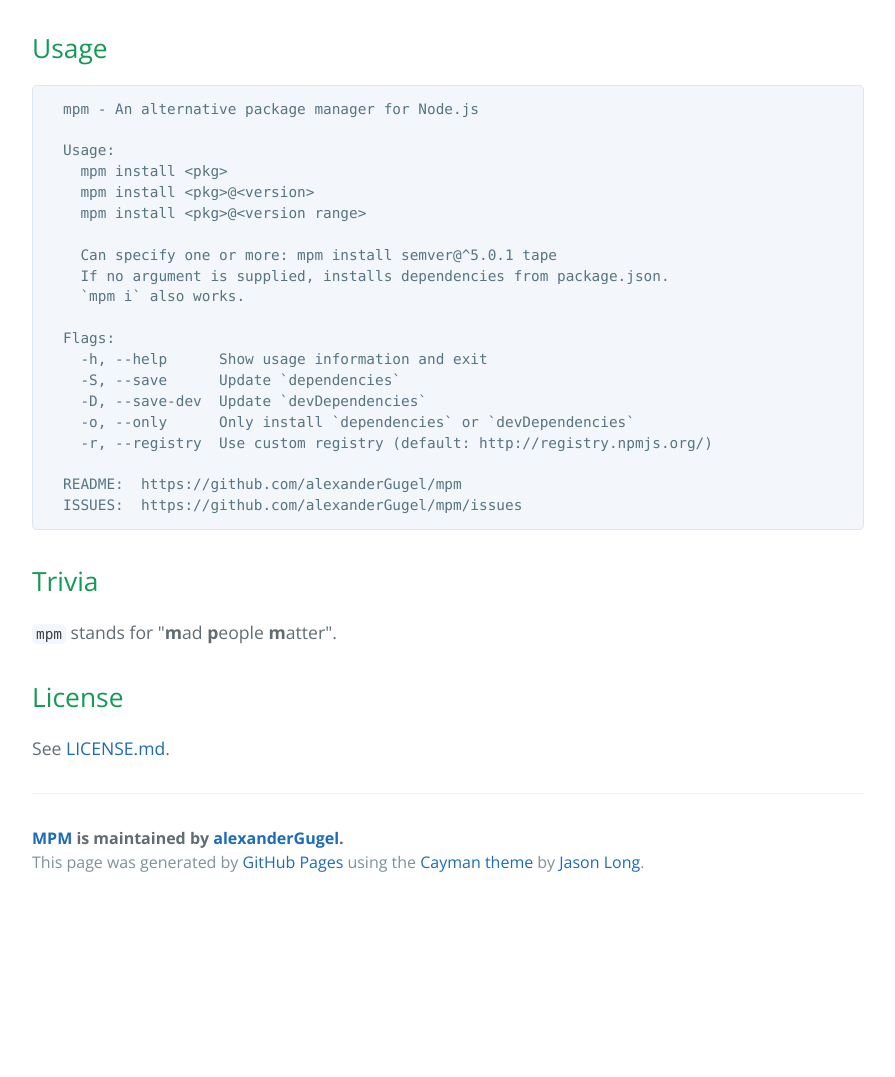
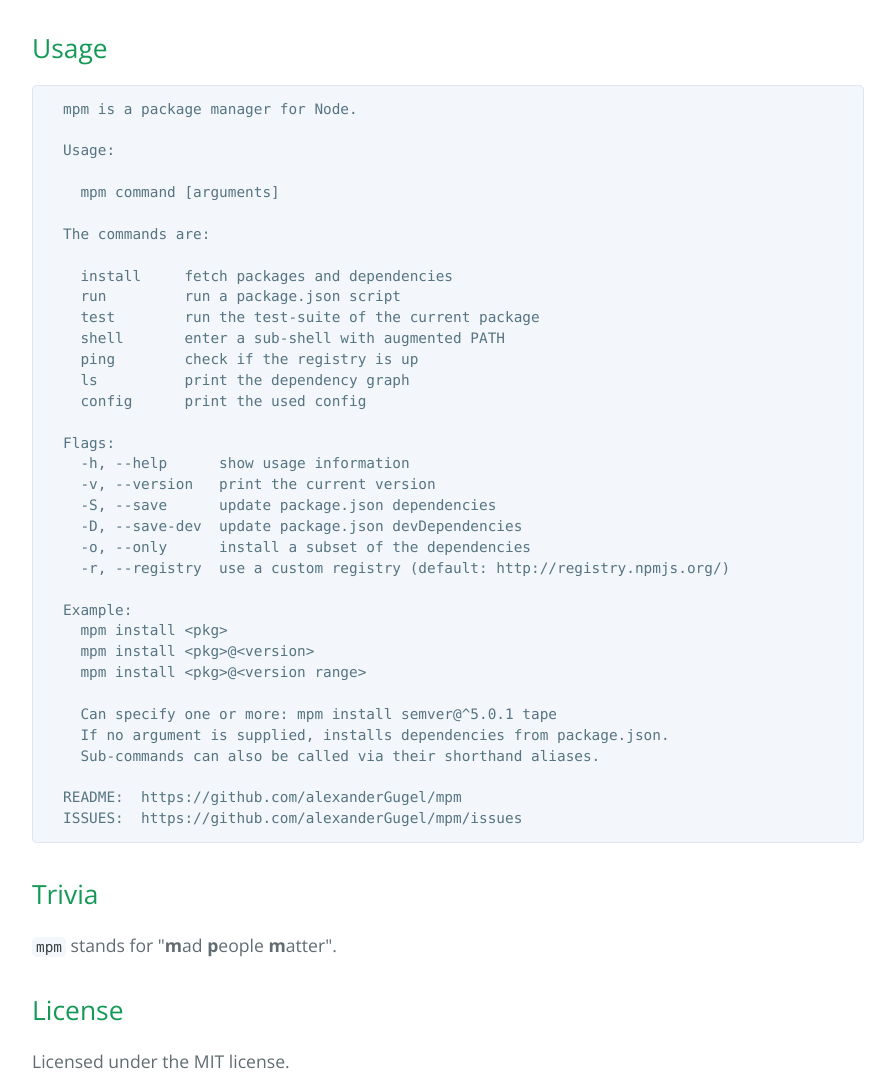
Before and after one commit to alexanderGugel/ied, a website: page index.html in a window 1280 px wide. Shown: the part 1262-2339 px from the top of the page, without its empty margins (192-1087 px from the left). Before the commit the page ends 2168 px from the top, so only its background shows below. Drawn offline with nearby package versions, Linux system fonts and the light colour scheme.

Commit message:
Create gh-pages branch via GitHub

```diff
--- a/index.html
+++ b/index.html
@@ -56,23 +56,38 @@
 <h2>
 <a id="usage" class="anchor" href="#usage" aria-hidden="true"><span class="octicon octicon-link"></span></a>Usage</h2>
 
-<pre><code>  mpm - An alternative package manager for Node.js
+<pre><code>  mpm is a package manager for Node.
 
   Usage:
+
+    mpm command [arguments]
+
+  The commands are:
+
+    install     fetch packages and dependencies
+    run         run a package.json script
+    test        run the test-suite of the current package
+    shell       enter a sub-shell with augmented PATH
+    ping        check if the registry is up
+    ls          print the dependency graph
+    config      print the used config
+
+  Flags:
+    -h, --help      show usage information
+    -v, --version   print the current version
+    -S, --save      update package.json dependencies
+    -D, --save-dev  update package.json devDependencies
+    -o, --only      install a subset of the dependencies
+    -r, --registry  use a custom registry (default: http://registry.npmjs.org/)
+
+  Example:
     mpm install &lt;pkg&gt;
     mpm install &lt;pkg&gt;@&lt;version&gt;
     mpm install &lt;pkg&gt;@&lt;version range&gt;
 
     Can specify one or more: mpm install semver@^5.0.1 tape
     If no argument is supplied, installs dependencies from package.json.
-    `mpm i` also works.
-
-  Flags:
-    -h, --help      Show usage information and exit
-    -S, --save      Update `dependencies`
-    -D, --save-dev  Update `devDependencies`
-    -o, --only      Only install `dependencies` or `devDependencies`
-    -r, --registry  Use custom registry (default: http://registry.npmjs.org/)
+    Sub-commands can also be called via their shorthand aliases.
 
   README:  https://github.com/alexanderGugel/mpm
   ISSUES:  https://github.com/alexanderGugel/mpm/issues
@@ -86,7 +101,7 @@
 <h2>
 <a id="license" class="anchor" href="#license" aria-hidden="true"><span class="octicon octicon-link"></span></a>License</h2>
 
-<p>See <a href="LICENSE.md">LICENSE.md</a>.</p>
+<p>Licensed under the MIT license.</p>
 
       <footer class="site-footer">
         <span class="site-footer-owner"><a href="https://github.com/alexanderGugel/mpm">MPM</a> is maintained by <a href="https://github.com/alexanderGugel">alexanderGugel</a>.</span>
```
Also changed, not shown: params.json (+1 -1 lines).
